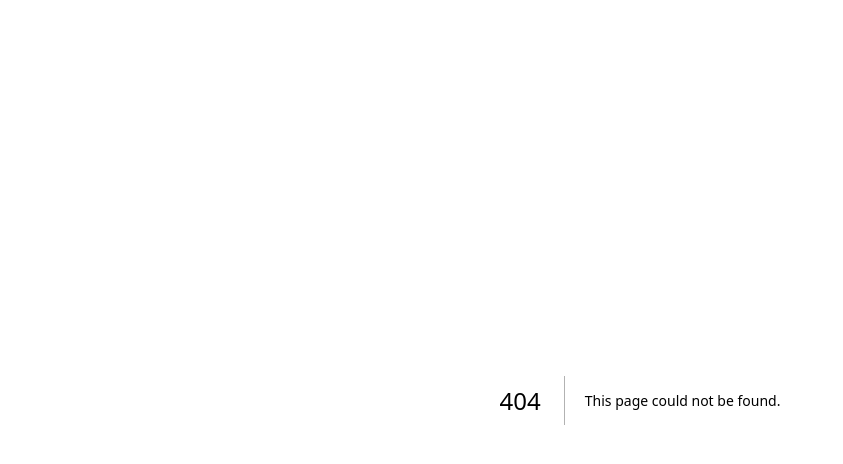
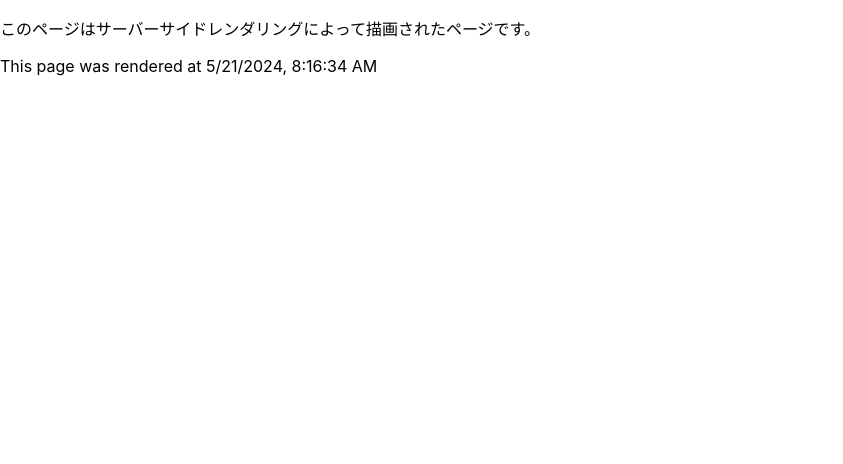
Before and after one commit to Keishiro308/learn-next, a Next.js app: page /ssr in a window 1280 px wide. Before the commit this address had no page. Shown: the top 464 px of the page, without its empty margins (0-843 px from the left). Built offline with nearby package versions, Linux system fonts and the light colour scheme.

Commit message:
SSRについて

```diff
--- /dev/null
+++ b/pages/ssr.tsx
@@ -0,0 +1,37 @@
+import { GetServerSideProps, NextPage } from "next";
+import Head from "next/head";
+
+type SSRProps = {
+  message: string;
+}
+
+const SSR: NextPage<SSRProps> = (props) => {
+  const { message } = props;
+
+  return (
+    <div>
+      <Head>
+        <title>Create Next App</title>
+        <link rel="icon" href="/favicon.ico" />
+      </Head>
+      <main>
+        <p>このページはサーバーサイドレンダリングによって描画されたページです。</p>
+        <p>{message}</p>
+      </main>
+    </div>
+  )
+}
+
+export const getServerSideProps: GetServerSideProps<SSRProps> = async (context) => {
+  const timestamp = new Date().toLocaleString();
+  const message = `This page was rendered at ${timestamp}`;
+  console.log(message);
+
+  return {
+    props: {
+      message,
+    }
+  }
+}
+
+export default SSR;
```
